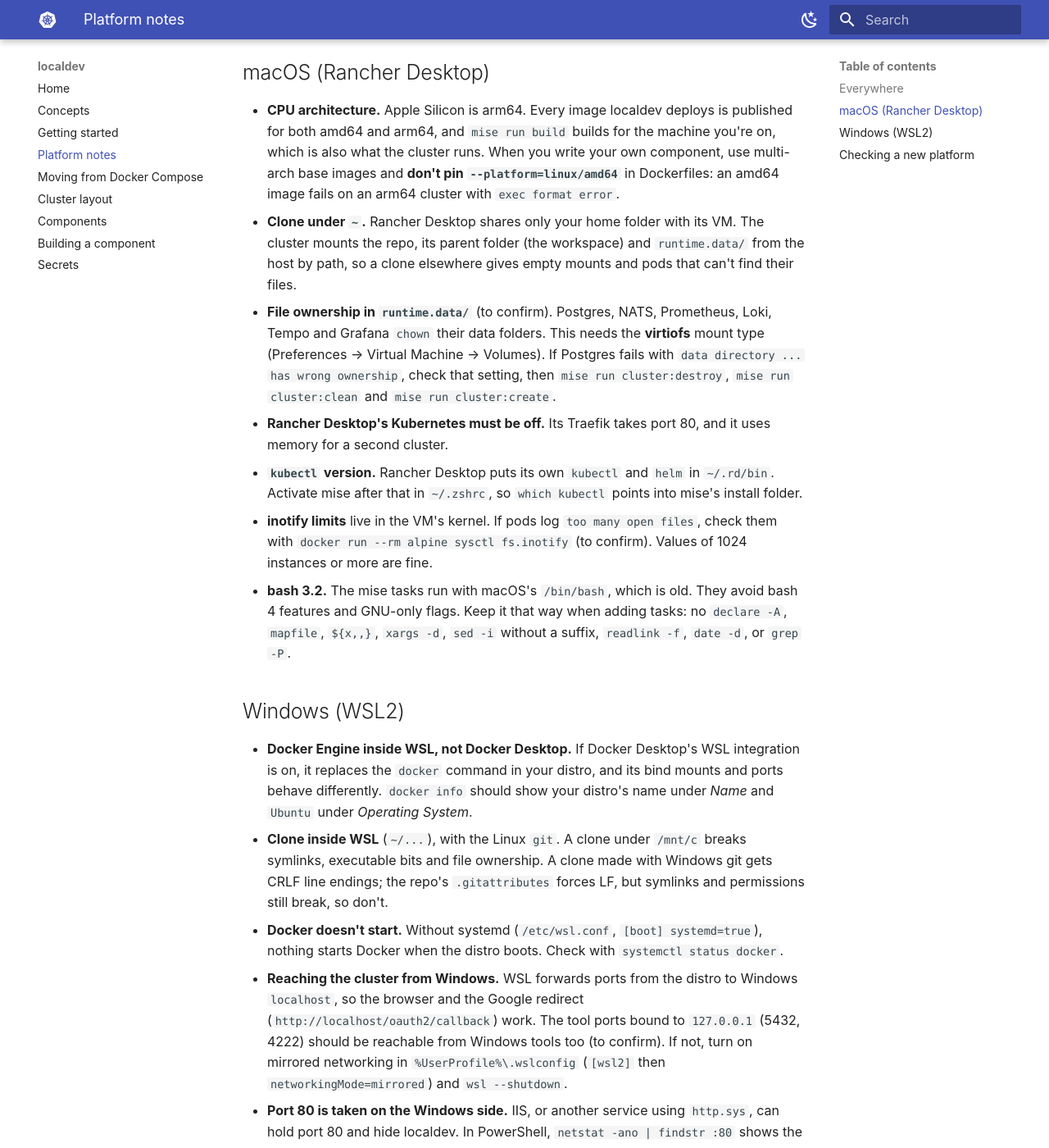
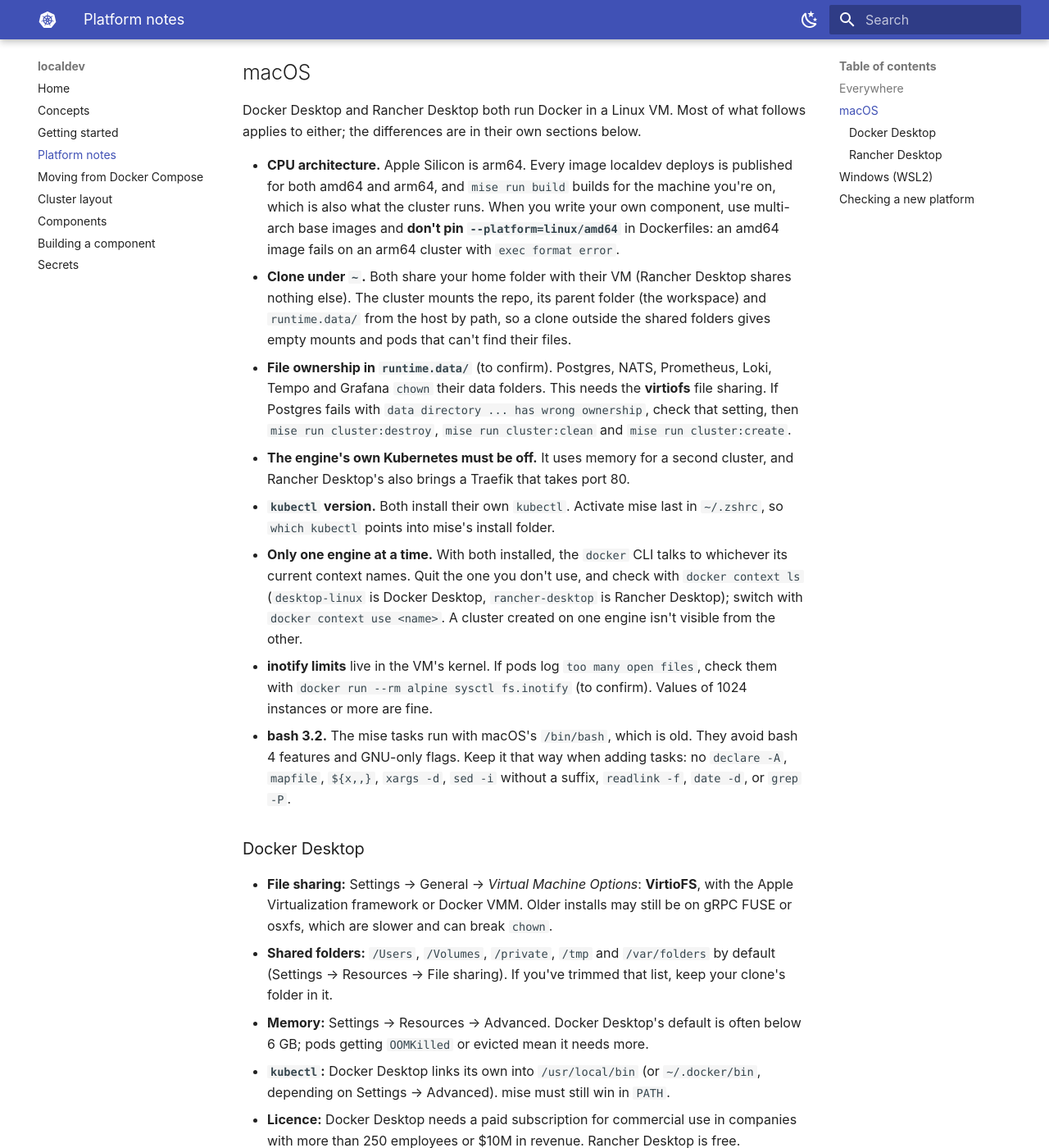
Before and after one commit to bemowski/localdev, an MkDocs documentation site: the page built from localdev/docs/content/platform-notes.md, in a window 1280 px wide and 1400 px high, scrolled down 681 px. Shown: the whole window at 82% size. Built offline with MkDocs 1.6.1 and Material for MkDocs 9.7.7, drawn with Linux system fonts in a browser that asks for light colours; some of the changed text lies outside the part shown.

Commit message:
docs for dockerdeskop on mac

```diff
--- a/localdev/docs/content/platform-notes.md
+++ b/localdev/docs/content/platform-notes.md
@@ -1,7 +1,7 @@
 # Platform notes
 
-localdev was built on Linux. It also runs on **macOS with Rancher Desktop** and on **Windows in
-WSL2 with Docker Engine inside the distro**; [Getting started](getting-started.md) has the setup
+localdev was built on Linux. It also runs on **macOS with Docker Desktop or Rancher Desktop** and on
+**Windows in WSL2 with Docker Engine inside the distro**; [Getting started](getting-started.md) has the setup
 for each. This page collects what differs between them, and what to check when something doesn't work.
 
 Items marked **(to confirm)** are expected to work but haven't been tried on that platform yet.
@@ -17,29 +17,62 @@
 - **`secrets.store.toml.asc`** is encrypted with a passphrase from your own `~/.ssh/id_ed25519`, so
   only you can decrypt it. A new developer creates their own `secrets.store.toml` (see [Secrets](secrets.md)).
 
-## macOS (Rancher Desktop)
+## macOS
+
+Docker Desktop and Rancher Desktop both run Docker in a Linux VM. Most of what follows applies to
+either; the differences are in their own sections below.
 
 - **CPU architecture.** Apple Silicon is arm64. Every image localdev deploys is published for both
   amd64 and arm64, and `mise run build` builds for the machine you're on, which is also what the
   cluster runs. When you write your own component, use multi-arch base images and **don't pin
   `--platform=linux/amd64`** in Dockerfiles: an amd64 image fails on an arm64 cluster with
   `exec format error`.
-- **Clone under `~`.** Rancher Desktop shares only your home folder with its VM. The cluster mounts
-  the repo, its parent folder (the workspace) and `runtime.data/` from the host by path, so a clone
-  elsewhere gives empty mounts and pods that can't find their files.
-- **File ownership in `runtime.data/`** (to confirm). Postgres, NATS, Prometheus, Loki, Tempo and Grafana
-  `chown` their data folders. This needs the **virtiofs** mount type (Preferences → Virtual Machine → Volumes). If
-  Postgres fails with `data directory ... has wrong ownership`, check that setting, then
-  `mise run cluster:destroy`, `mise run cluster:clean` and `mise run cluster:create`.
-- **Rancher Desktop's Kubernetes must be off.** Its Traefik takes port 80, and it uses memory for a
-  second cluster.
-- **`kubectl` version.** Rancher Desktop puts its own `kubectl` and `helm` in `~/.rd/bin`. Activate
-  mise after that in `~/.zshrc`, so `which kubectl` points into mise's install folder.
+- **Clone under `~`.** Both share your home folder with their VM (Rancher Desktop shares nothing
+  else). The cluster mounts the repo, its parent folder (the workspace) and `runtime.data/` from
+  the host by path, so a clone outside the shared folders gives empty mounts and pods that can't
+  find their files.
+- **File ownership in `runtime.data/`** (to confirm). Postgres, NATS, Prometheus, Loki, Tempo and
+  Grafana `chown` their data folders. This needs the **virtiofs** file sharing. If Postgres fails
+  with `data directory ... has wrong ownership`, check that setting, then `mise run cluster:destroy`,
+  `mise run cluster:clean` and `mise run cluster:create`.
+- **The engine's own Kubernetes must be off.** It uses memory for a second cluster, and Rancher
+  Desktop's also brings a Traefik that takes port 80.
+- **`kubectl` version.** Both install their own `kubectl`. Activate mise last in `~/.zshrc`, so
+  `which kubectl` points into mise's install folder.
+- **Only one engine at a time.** With both installed, the `docker` CLI talks to whichever its
+  current context names. Quit the one you don't use, and check with `docker context ls`
+  (`desktop-linux` is Docker Desktop, `rancher-desktop` is Rancher Desktop); switch with
+  `docker context use <name>`. A cluster created on one engine isn't visible from the other.
 - **inotify limits** live in the VM's kernel. If pods log `too many open files`, check them with
   `docker run --rm alpine sysctl fs.inotify` (to confirm). Values of 1024 instances or more are fine.
 - **bash 3.2.** The mise tasks run with macOS's `/bin/bash`, which is old. They avoid bash 4
   features and GNU-only flags. Keep it that way when adding tasks: no `declare -A`, `mapfile`,
   `${x,,}`, `xargs -d`, `sed -i` without a suffix, `readlink -f`, `date -d`, or `grep -P`.
+
+### Docker Desktop
+
+- **File sharing:** Settings → General → *Virtual Machine Options*: **VirtioFS**, with the Apple
+  Virtualization framework or Docker VMM. Older installs may still be on gRPC FUSE or osxfs, which
+  are slower and can break `chown`.
+- **Shared folders:** `/Users`, `/Volumes`, `/private`, `/tmp` and `/var/folders` by default
+  (Settings → Resources → File sharing). If you've trimmed that list, keep your clone's folder in it.
+- **Memory:** Settings → Resources → Advanced. Docker Desktop's default is often below 6 GB; pods
+  getting `OOMKilled` or evicted mean it needs more.
+- **`kubectl`:** Docker Desktop links its own into `/usr/local/bin` (or `~/.docker/bin`, depending
+  on Settings → Advanced). mise must still win in `PATH`.
+- **Licence:** Docker Desktop needs a paid subscription for commercial use in companies with more
+  than 250 employees or $10M in revenue. Rancher Desktop is free.
+- `docker info` shows `Operating System: Docker Desktop` and `Name: docker-desktop`.
+
+### Rancher Desktop
+
+- **Container engine:** `dockerd (moby)`, not containerd. localdev needs the `docker` CLI and API.
+- **File sharing:** Preferences → Virtual Machine → *Emulation* **VZ**, and *Volumes* **virtiofs**.
+- **Shared folders:** only your home folder.
+- **Kubernetes off:** its Traefik takes port 80.
+- **`kubectl`:** Rancher Desktop puts its own `kubectl` and `helm` in `~/.rd/bin`, and adds that to
+  `~/.zshrc`. Activate mise after those lines.
+- `docker info` shows `Operating System: Rancher Desktop`.
 
 ## Windows (WSL2)
 
```
Also changed, not shown: localdev/docs/content/getting-started.md (+27 -0 lines), localdev/readme.md, 2 other files.
